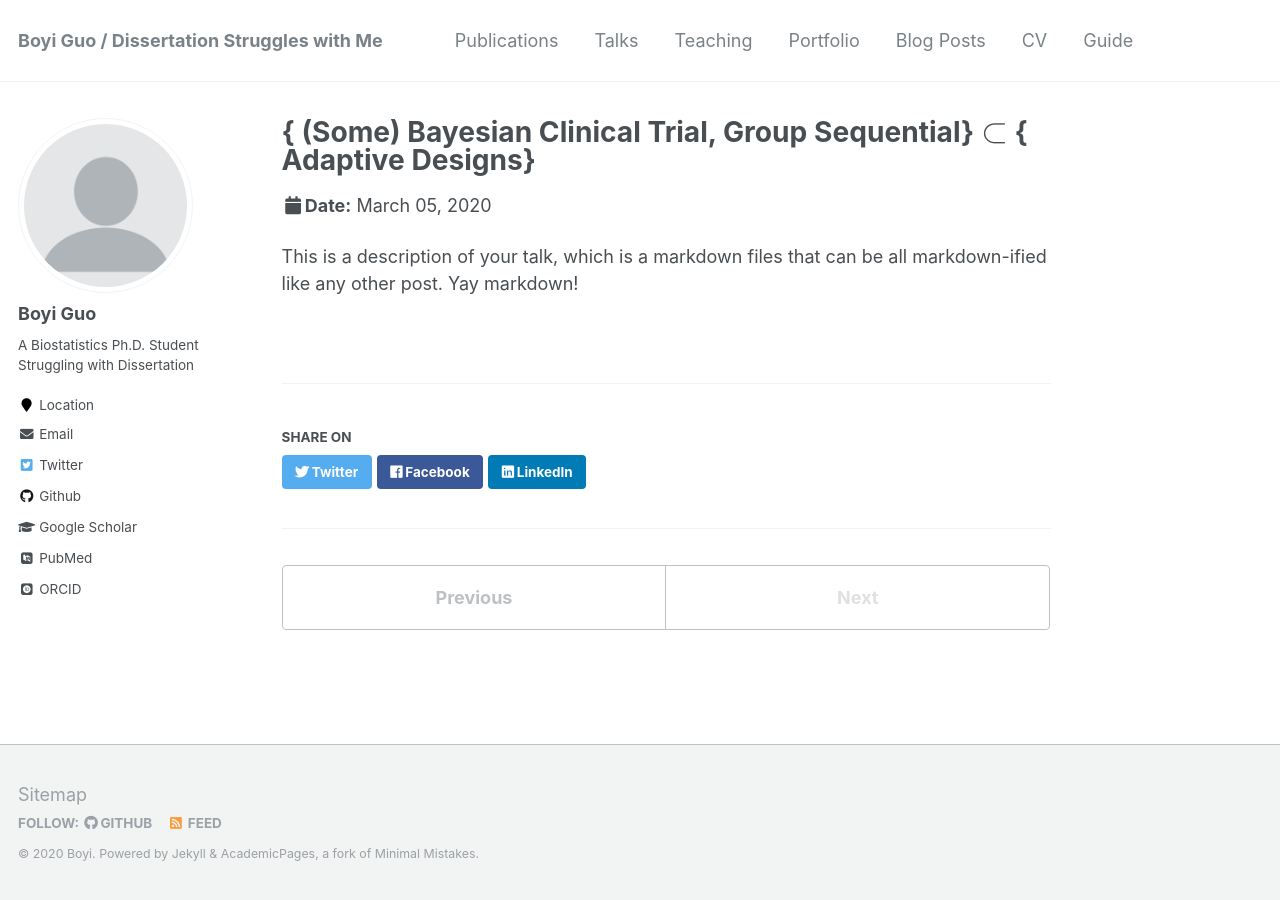
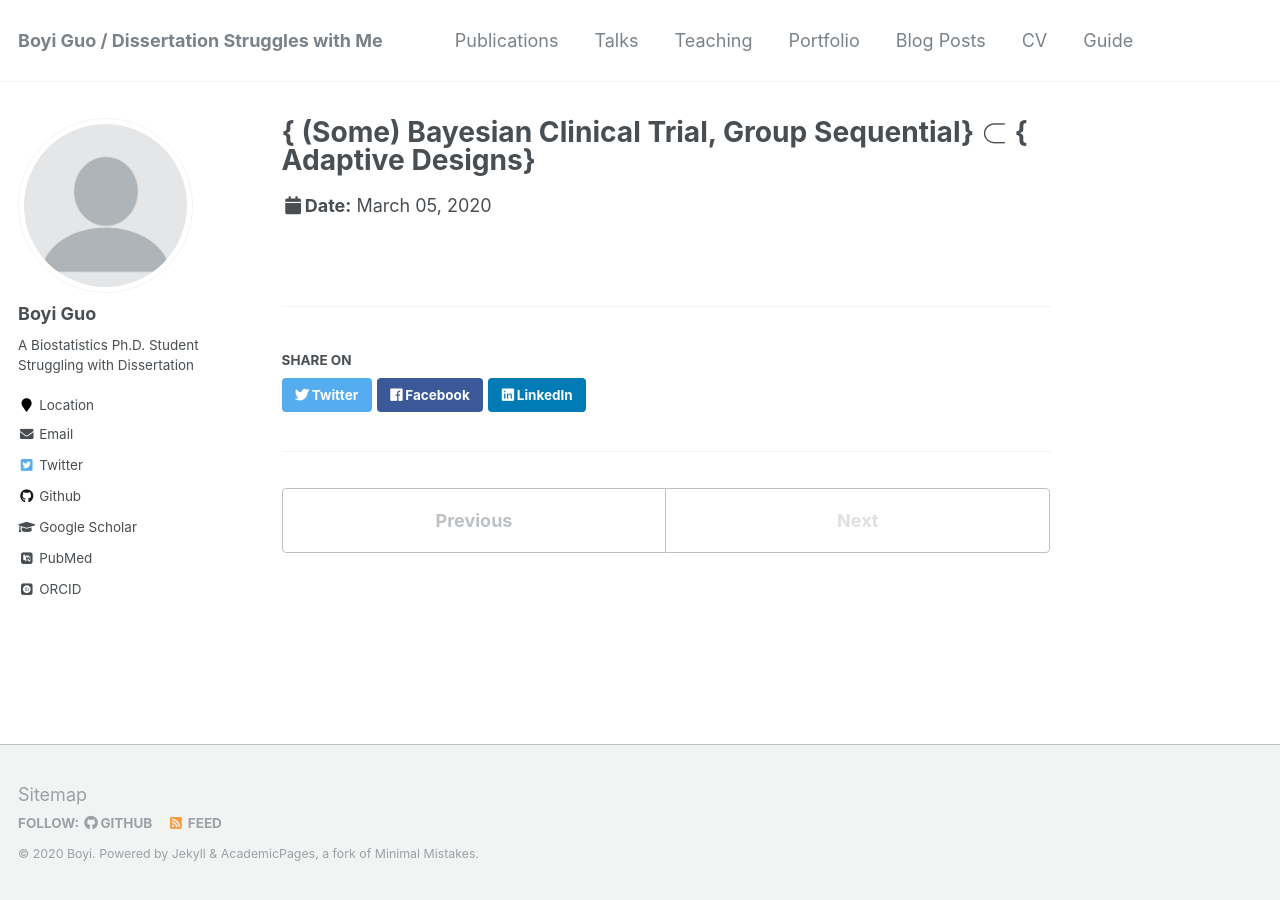
Before and after one commit to boyiguo1/boyiguo1.github.io, a Jekyll site: the page built from _talks/2020-03-05-Sequential-Bayesian-Clinical-Trial.md, in a window 1280 px wide. Built offline with Jekyll 4.4.1, drawn with Linux system fonts in a browser that asks for light colours; some web fonts are replaced; formulas are drawn with MathJax 3.

Commit message:
Finish updating the clinical trial talk

```diff
--- a/_talks/2020-03-05-Sequential-Bayesian-Clinical-Trial.md
+++ b/_talks/2020-03-05-Sequential-Bayesian-Clinical-Trial.md
@@ -7,5 +7,3 @@
 date: 2020-03-05
 location: "Birmingham, Alalbama"
 ---
-
-This is a description of your talk, which is a markdown files that can be all markdown-ified like any other post. Yay markdown!
```
